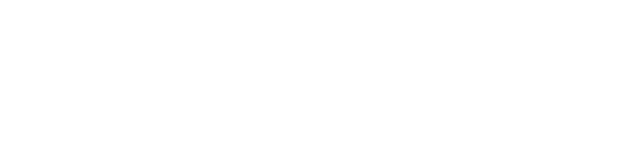
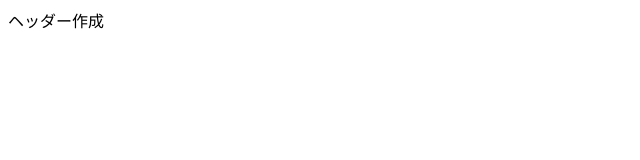
Before and after one commit to kentokawahara/test, a plain HTML site: page index.html in a window 1280 px wide. Shown: the full height of the page, 0-640 px from the left. Drawn offline with Linux system fonts and the light colour scheme.

Commit message:
ヘッダー作成

```diff
--- a/index.html
+++ b/index.html
@@ -7,6 +7,8 @@
     <title>Document</title>
 </head>
 <body>
-
+    <header>
+        ヘッダー作成
+    </header>
 </body>
 </html>
```
